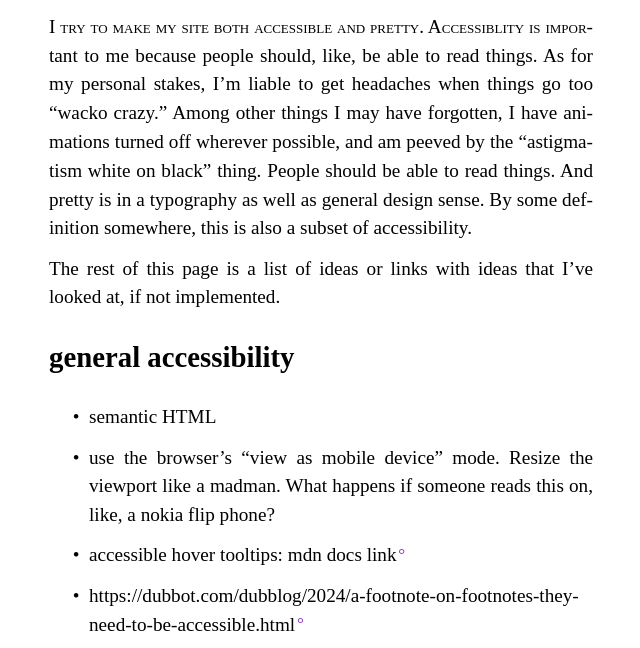
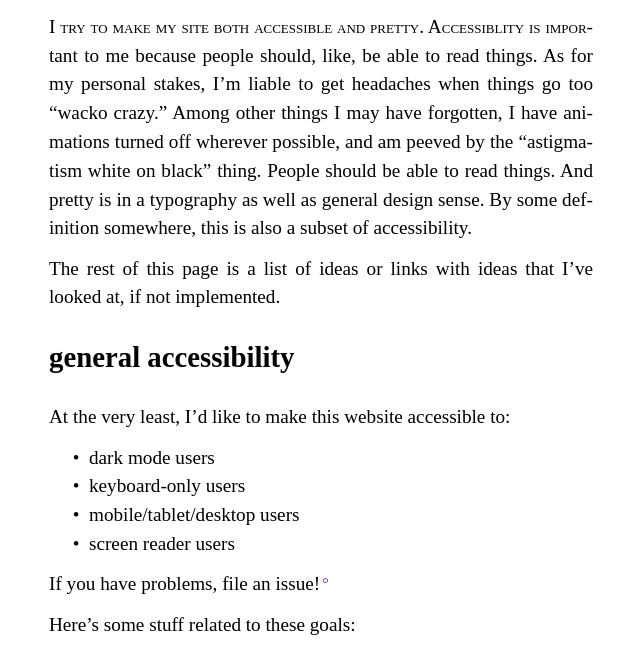
Before and after one commit to wade-cheng/wade-cheng.github.io, an Eleventy site: page src/garden/on-web-design.njk in a window 1280 px wide. Shown: the part 136-784 px from the top of the page, without its empty margins (319-959 px from the left). Built offline with nearby package versions, Linux system fonts and the light colour scheme; Eleventy itself is replaced by a stand-in of ours; files that its build step writes are made by us from their sources; no server answers; a web font is replaced by a local one.

Commit message:
feat: user profile and issue reports

```diff
--- a/src/garden/on-web-design.njk
+++ b/src/garden/on-web-design.njk
@@ -21,6 +21,24 @@ layout: "garden_planter.njk"
 </p>
 
 <h2>general accessibility</h2>
+
+<p>At the very least, I'd like to make this website accessible to:</p>
+
+<ul class="tight">
+    <li>dark mode users</li>
+    <li>keyboard-only users</li>
+    <li>mobile/tablet/desktop users</li>
+    <li>screen reader users</li>
+</ul>
+
+<p>
+    If you have problems,
+    <a href="https://github.com/wade-cheng/wade-cheng.github.io/issues/new"
+        >file an issue!</a
+    >
+</p>
+
+<p>Here's some stuff related to these goals:</p>
 
 <ul>
     <li>semantic HTML</li>
```
